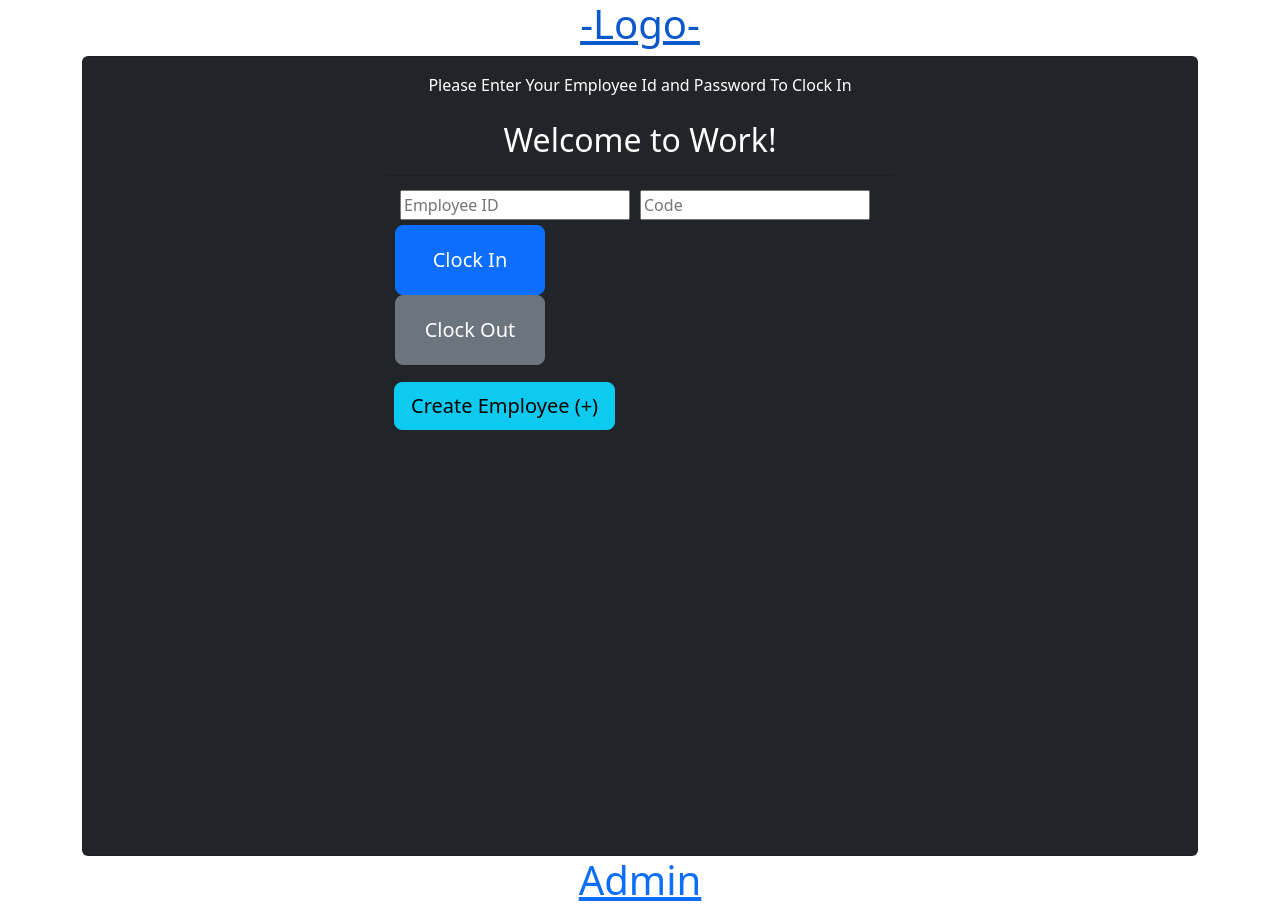
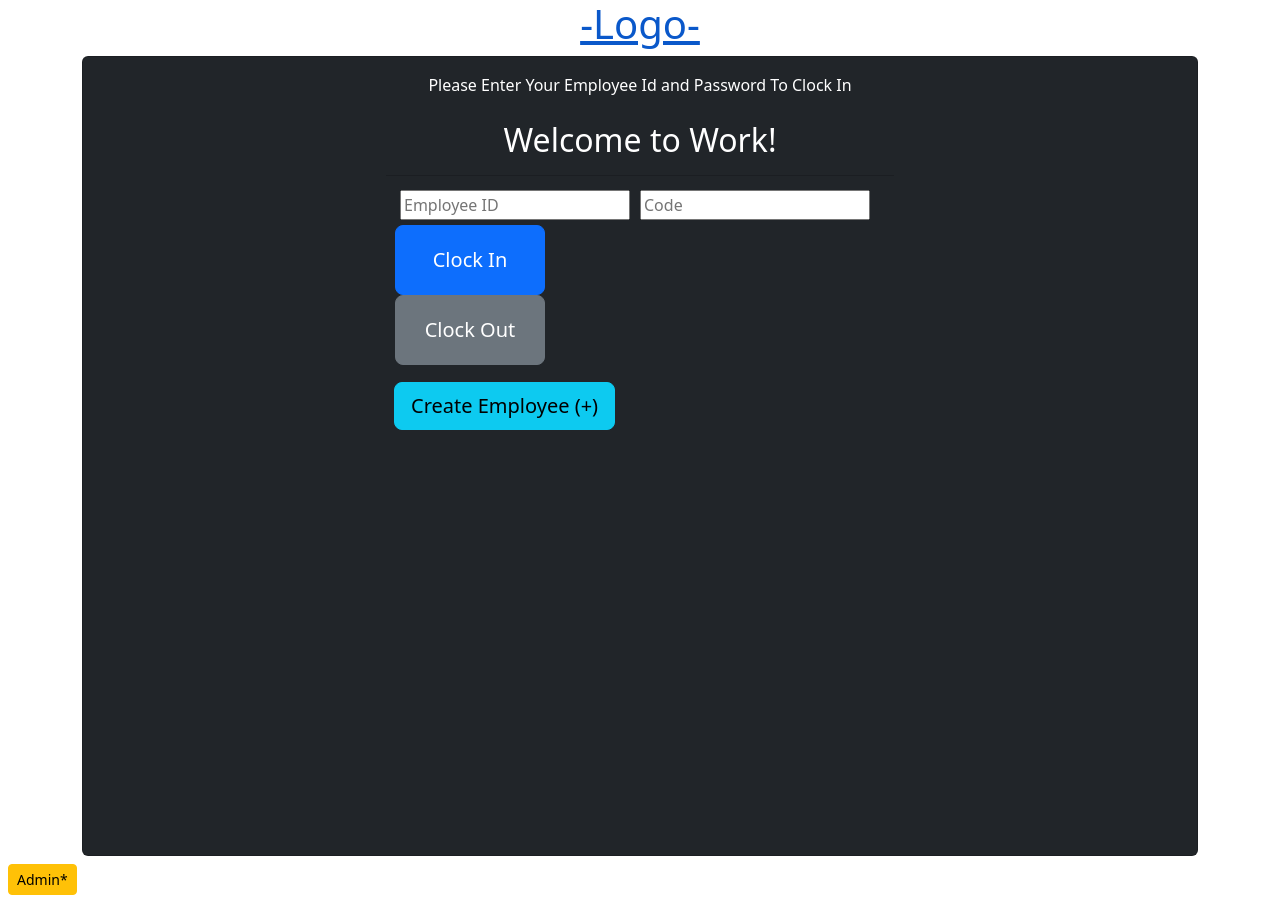
Before and after one commit to Korbynd23/reShift, a React (Create React App) app in the folder client/: page / in a window 1280 px wide. Built offline with nearby package versions, Linux system fonts and the light colour scheme.

Commit message:
added admin login functionality

```diff
--- a/client/src/components/Footer/Footer.js
+++ b/client/src/components/Footer/Footer.js
@@ -4,13 +4,13 @@ import { Link } from 'react-router-dom';
 function Footer() {
 
   return (
-    <header className="header">
+    <footer className="footer">
 
-      <Link to="/adminLogin">
-        <h1 className='text-center'>Admin</h1>
+      <Link className="btn btn-sm btn-warning m-2" to="/adminLogin">
+          Admin*
       </Link>
 
-    </header>
+    </footer>
   );
 
 }
--- a/client/src/pages/adminLogin.js
+++ b/client/src/pages/adminLogin.js
@@ -8,40 +8,40 @@ import '../styles/app.css';
 const AdminLogin = () => {
 
     const navigate = useNavigate();
-    const adminPass = 123456
 
-    const [password, setPassword] = useState({password: ''});
+    const [formState, setPassword] = useState({ password: '' });
 
     const handleChange = (event) => {
         const { name, value } = event.target;
 
-        setFormState({
-          ...formState,
-          [name]: value,
+        setPassword({
+            ...formState,
+            [name]: value,
         });
-      };
+    };
 
     const handleSubmit = (event) => {
+        const adminPass = "123456"
         event.preventDefault();
-        if (password === adminPass) {
+        console.log(formState.password)
+        if (formState.password === adminPass) {
             navigate('/adminPage')
+        } else {
+            alert("Invalid password")
         }
     }
-    alert(`The name you entered was wrong`);
 
 
     return (
         <div className="card text-white bg-dark text-light d-flex justify-content-center vh-100 align-items-center">
             <div className="card-body">
-                <p className="card-text text-center">Please Enter Your Employee Id and Password To Clock In</p>
-                <div>
                     <div className="card-header bg-dark text-center">
-                        <h2>Welcome to Work!</h2>
+                        <h2>Admin sign in!</h2>
                     </div>
                     <form className='formText' onSubmit={handleSubmit}>
                         <input
                             className="form-input"
-                            placeholder='Code'
+                            placeholder='PIN'
                             name="password"
                             type="password"
                             value={formState.password}
@@ -52,8 +52,6 @@ const AdminLogin = () => {
                     </form>
                 </div>
             </div>
-        </div>
-
     );
 };
 
```
Also changed, not shown: 1 other file (tests, documents, lock files or other folders).
